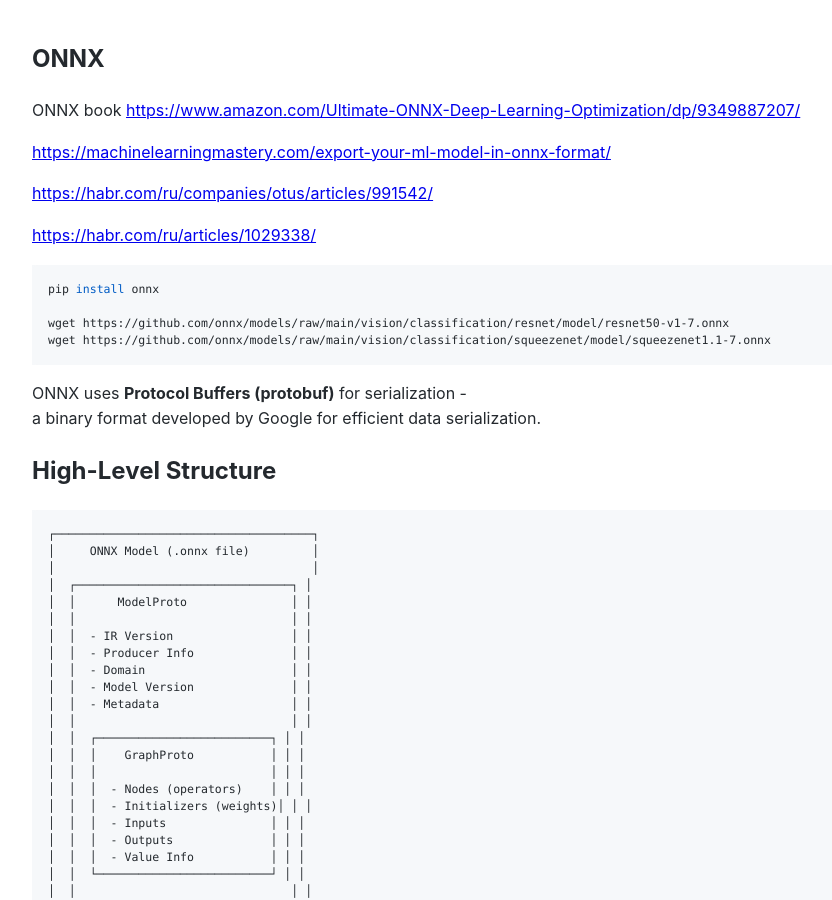
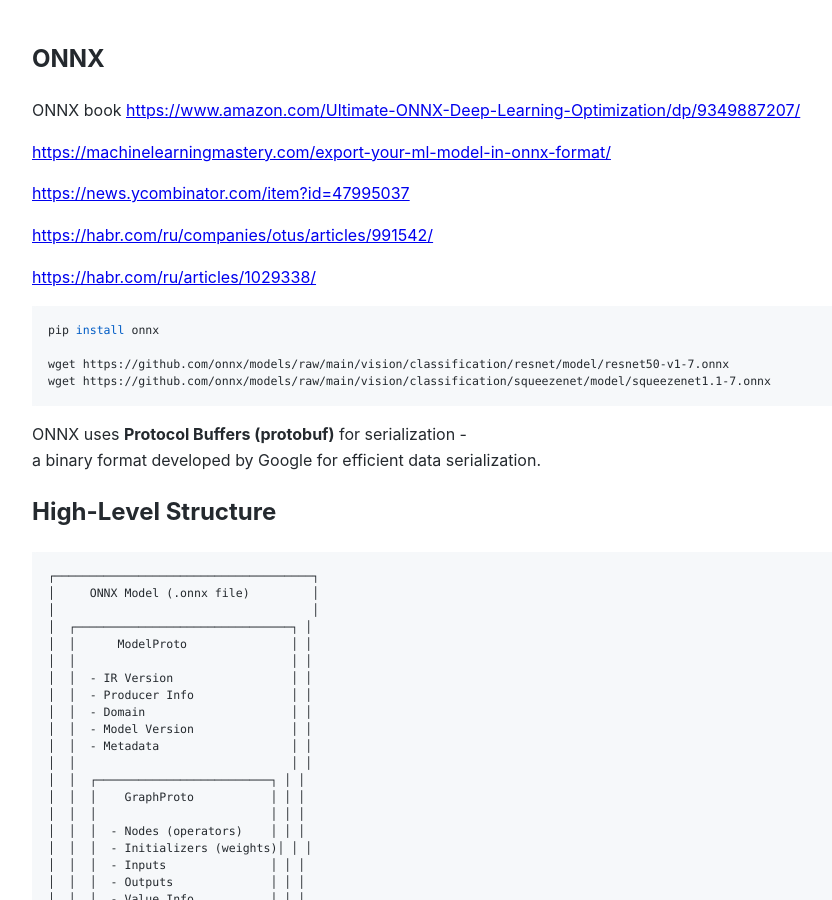
Before and after one commit to Michael-Lubinsky/michael-lubinsky.github.com, a Jekyll site: the page built from ml/onnx.md, in a window 1280 px wide and 900 px high. Shown: the whole window, without its empty margins (158-990 px from the left). Built offline with Jekyll 4.4.1, drawn with Linux system fonts in a browser that asks for light colours; our own code applies the rules of GitHub Pages for plain Markdown files.

Commit message:
Update onnx.md

```diff
--- a/ml/onnx.md
+++ b/ml/onnx.md
@@ -4,6 +4,8 @@
 <https://www.amazon.com/Ultimate-ONNX-Deep-Learning-Optimization/dp/9349887207/>
 
 <https://machinelearningmastery.com/export-your-ml-model-in-onnx-format/>
+
+<https://news.ycombinator.com/item?id=47995037>
 
 <https://habr.com/ru/companies/otus/articles/991542/>
 
```
